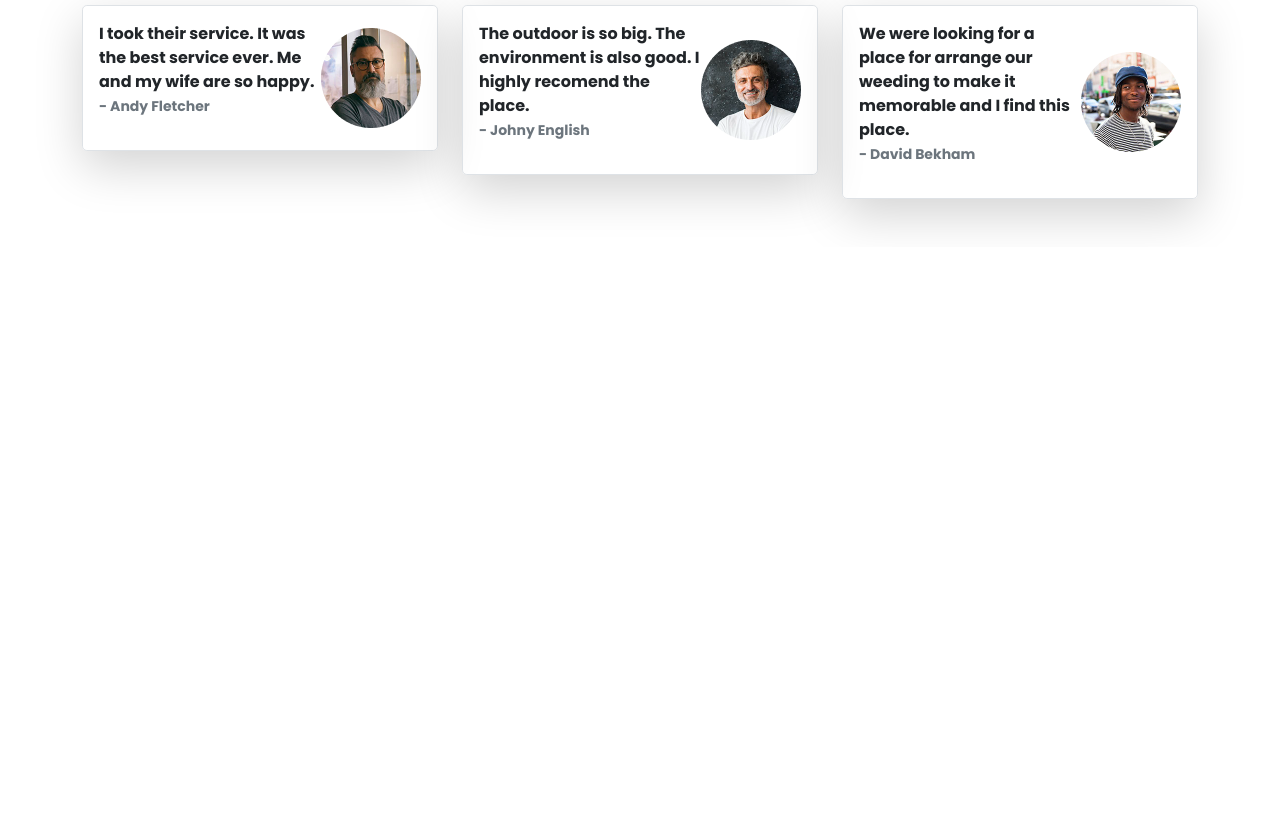
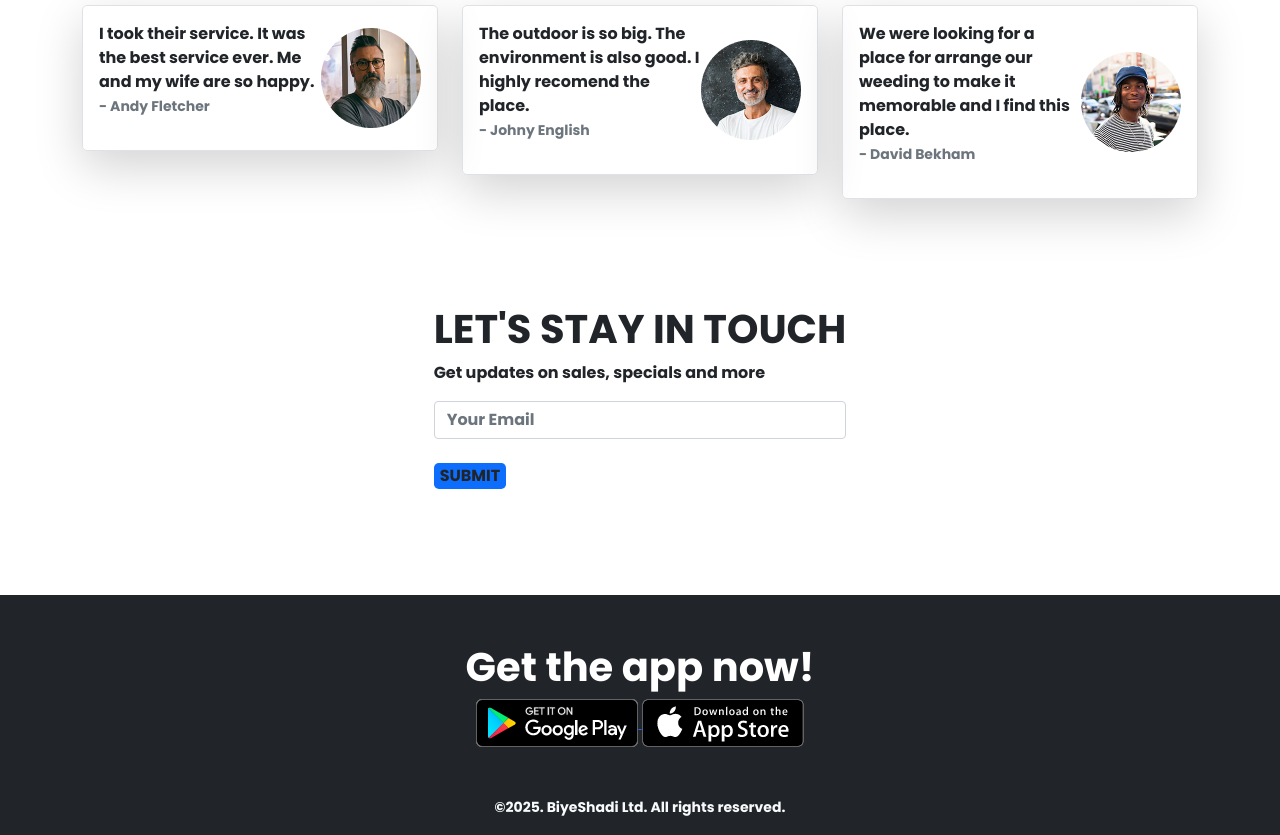
Before and after one commit to amixubaer/convention-center, a plain HTML site: page index.html in a window 1280 px wide. Shown: the part 2052-2887 px from the top of the page. Before the commit the page ends 2299 px from the top, so only its background shows below. Drawn offline with nearby package versions, Linux system fonts and the light colour scheme.

Commit message:
footer added

```diff
--- a/index.html
+++ b/index.html
@@ -341,7 +341,50 @@
         </div>
       </section>
       <!-- FAQ -->
+      <section class="container"></section>
+
+      <!-- subscribe  -->
+      <section
+        style="height: 300px"
+        id="subscribe"
+        class="container bg-none d-flex justify-content-center align-items-center rounded-3"
+      >
+        <div>
+          <h1>LET'S STAY IN TOUCH</h1>
+          <p>Get updates on sales, specials and more</p>
+          <input class="form-control" type="text" placeholder="Your Email" />
+          <br />
+          <button class="bg-primary text-dark border-0 rounded-3">
+            SUBMIT
+          </button>
+        </div>
+      </section>
     </main>
+    <!-- Footer -->
+    <footer
+      class="mt-5 text-center bg-dark text-light px-5 d-flex flex-column-reverse justify-content-between align-items-center"
+    >
+      <div>
+        <p>
+          <small>©2025. BiyeShadi Ltd. All rights reserved.</small>
+        </p>
+      </div>
+      <div>
+        <div
+          class="d-flex py-5 flex-column justify-content-center align-items-center"
+        >
+          <h1 class="text-center text-white">Get the app now!</h1>
+          <div>
+            <a href="">
+              <img src="images/google-play.png" alt="" />
+            </a>
+            <a href="">
+              <img src="images/app-store.png" alt="" />
+            </a>
+          </div>
+        </div>
+      </div>
+    </footer>
     <!-- bootstrap Script -->
     <script
       src="https://cdn.jsdelivr.net/npm/bootstrap@5.0.2/dist/js/bootstrap.bundle.min.js"
```
Also changed, not shown: images/app-store.png (added), images/google-play.png (added).
